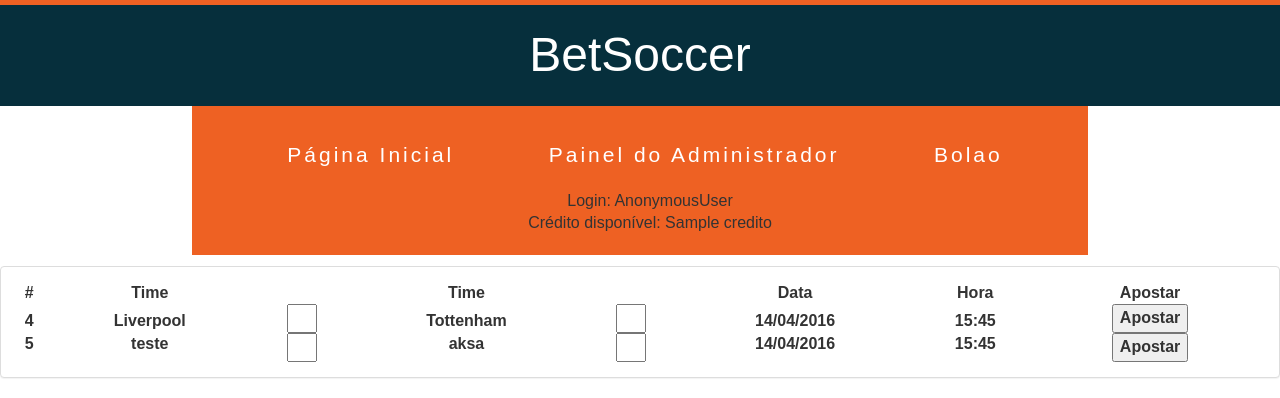
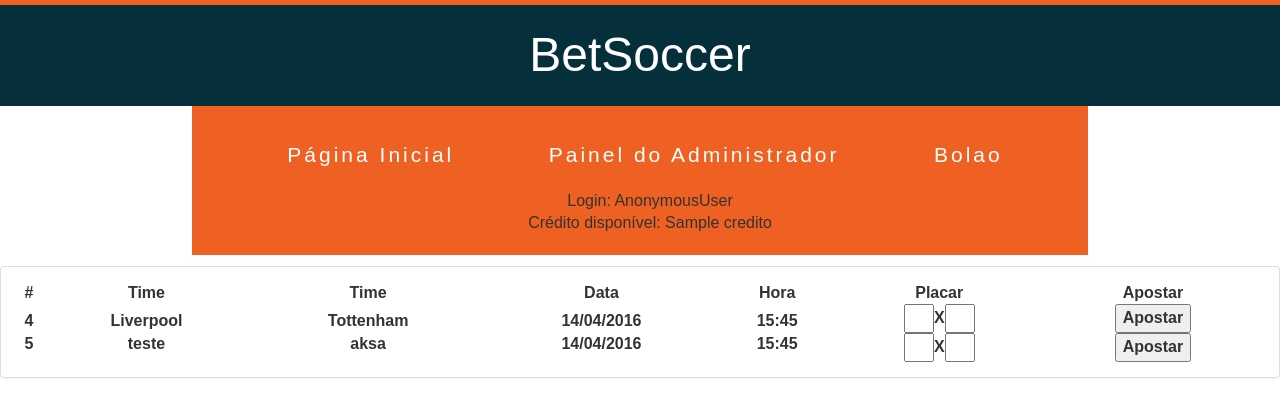
Before and after one commit to rafabispo93/TrabalhoP.Web, a Django app: template BetSoccer/bolao/templates/bolao/jogos.html in a window 1280 px wide. Shown: the top 398 px of the page. Run offline with Django 3.2, Linux system fonts and the light colour scheme; data comes from the database, SQL or seed files in the repository; both versions use the stored data as it was after the commit; tables that the repository leaves empty hold one stand-in row (values such as "Sample post"); the template is opened without the code that fills it: values that come from a table or form of the project are taken from there, most other values are stand-ins (such as "Sample title", 1, 10 or a date in 2020); lists and menus that the app fills with data are empty; some libraries are stand-ins or nearby versions.

Commit message:
Reatorado template para placar

```diff
--- a/BetSoccer/bolao/templates/bolao/jogos.html
+++ b/BetSoccer/bolao/templates/bolao/jogos.html
@@ -57,11 +57,10 @@
           <tr>
             <th class="tbIds"><center>#</center></th>
             <th class="tbTime1"><center>Time</center></th>
-            <th class="scoreTime1"><center></center></th>
             <th class="tbTime2"><center>Time</center></th>
-              <th class="scoreTime2"><center></center></th>
             <th class="tbData"><center>Data</center></th>
             <th class="tbHora"><center>Hora</center></th>
+            <th class="scoreTime1"><center>Placar</center></th>
             <th class="tbApostar"><center>Apostar</center></th>
             <th class="all"></th>
           </tr>
@@ -75,9 +74,6 @@
                 </center>
             </th>
 
-
-
-
              <th class="all">
                 <center>
                     {% for match in registerBet %}
@@ -87,17 +83,7 @@
                     {% endfor %}
                 </center>
             </th>
-            <th class="all">
-                <center>
-                    {% for match in registerBet %}
-                        <p id="placarHome">
-                           <span>
-                            <input id="placar" name="homeScore" type="text" style="width: 30px;"/>
-                            </span>
-                        </p>
-                    {% endfor %}
-                </center>
-            </th>
+
              <th class="all">
                 <center>
                     {% for match in registerBet %}
@@ -106,16 +92,7 @@
                 </center>
             </th>
 
-             <th class="all">
-                <center>
-                    {% for match in registerBet %}
-                        <p id="placarVisitor">
-                           <span>
-                            <input id="placar2" name="visitorScore" type="text" style="width: 30px;"/>
-                            </span>
-                        </p>
-                    {% endfor %}
-                </center>
+
             </th>
 
               <th class="all">
@@ -132,9 +109,19 @@
                     {% endfor %}
                 </center>
             </th>
-
-             <th class="all">
+            <th class="all">
                 <center>
+                    {% for match in registerBet %}
+                        <p id="placar">
+                           <span>
+                            <input id="placar" name="homeScore" type="text" style="width: 30px;"/>X<input id="placar2" name="visitorScore" type="text" style="width: 30px;"/>
+                            </span>
+                        </p>
+                    {% endfor %}
+                </center>
+            </th>
+            <th>
+            <center>
                     <form action="/apostar/" method="POST">
 
 
@@ -149,6 +136,7 @@
                     {% endfor %}
                     </form>
                 </center>
+
             </th>
 
 
```
Also changed, not shown: BetSoccer/db.sqlite3, 1 other file.
